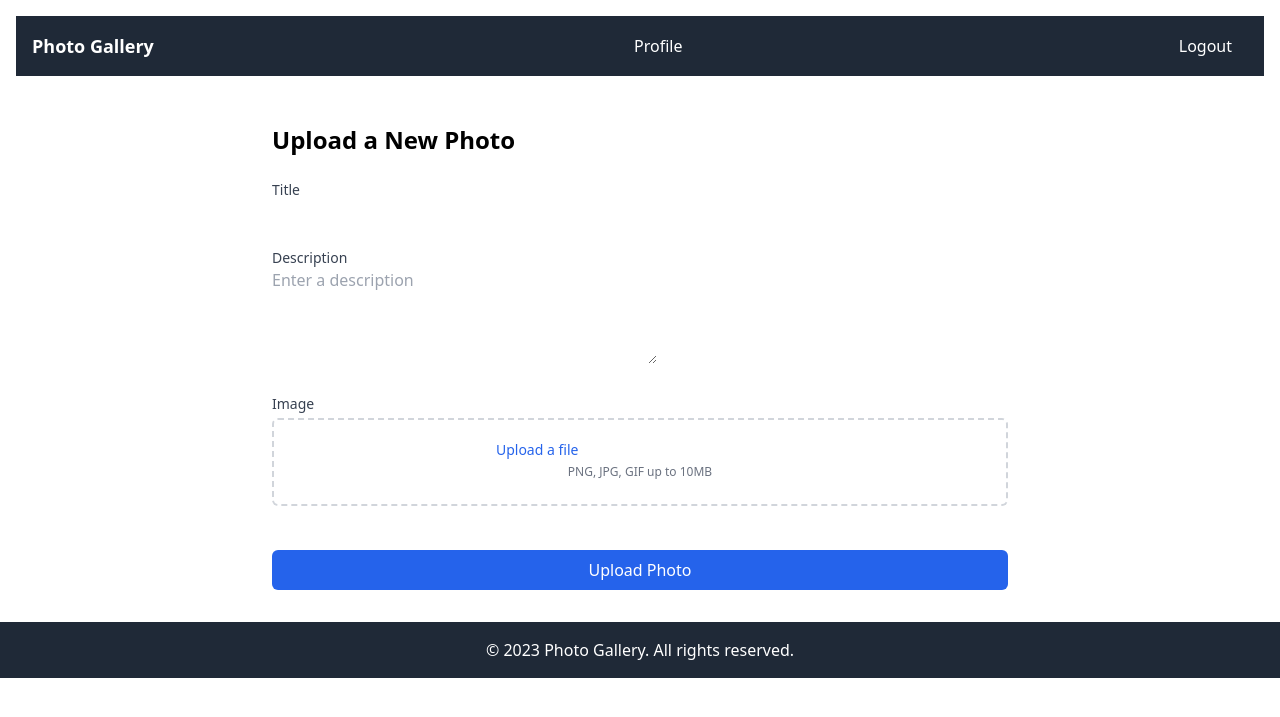
After one commit to 18Mori/gallery_photos, a Django app: page /photo/add/ in a window 1280 px wide. The commit adds this page. Shown: the top 717 px of the page. Run offline with Django 5.2, Linux system fonts and the light colour scheme; the visitor is signed in with stand-in values (Sample User, id 1); some libraries are stand-ins or nearby versions.

Commit message:
feat: Implement photo upload feature with view count and uploader information and fixed errors and system logic

```diff
--- a/gallery/forms.py
+++ b/gallery/forms.py
@@ -2,6 +2,7 @@ from django import forms
 from django.contrib.auth.forms import UserCreationForm
 from .models import userProfile
 from django.contrib.auth.models import User
+from .models import Photo
 
 class UserRegistrationForm(UserCreationForm):
     email = forms.EmailField(required=True)
@@ -13,3 +14,9 @@ class UserProfileForm(forms.ModelForm):
     class Meta:
         model = userProfile
         fields = ['bio']
+
+class PhotoForm(forms.ModelForm):
+    class Meta:
+        model = Photo
+        fields = ['title', 'description', 'image']
+        widgets = {'description': forms.Textarea(attrs={'rows': 4, 'placeholder': 'Enter a description'})}
--- a/gallery/models.py
+++ b/gallery/models.py
@@ -8,16 +8,18 @@ class Tag(models.Model):
     def __str__(self):
       return self.name
 class Photo(models.Model):
-  tital = models.CharField(max_length=50)
+  title = models.CharField(max_length=50)
+  uploader = models.ForeignKey(User, on_delete=models.CASCADE, null=True)
   description = models.TextField(blank=True)
-  image = CloudinaryField('image', blank=True)
+  image = CloudinaryField('image', blank=True, null=True)
   tags = models.ManyToManyField(Tag, blank=True)
   likes = models.ManyToManyField(User, related_name='photo_likes', blank=True)
   created_at = models.DateTimeField(auto_now_add=True)
   updated_at = models.DateTimeField(auto_now=True)
+  view_count = models.PositiveIntegerField(default=0)
 
-  def __str__(self):
-      return self.tital
+def __str__(self):
+      return self.title
 
 class userProfile(models.Model):
   user = models.OneToOneField(User, on_delete=models.CASCADE)
@@ -25,3 +27,7 @@ class userProfile(models.Model):
 
   def __str__(self):
     return self.user.username
+
+  @property
+  def uploaded_photos_count(self):
+    return Photo.objects.filter(uploader=self.user).count()
--- /dev/null
+++ b/gallery/templates/add_photo.html
@@ -0,0 +1,48 @@
+{% extends "base.html" %}
+
+{% block content %}
+<div class="max-w-3xl mx-auto py-8 px-4">
+  <h1 class="text-2xl font-bold mb-6">Upload a New Photo</h1>
+
+  <form method="POST" enctype="multipart/form-data" class="space-y-6">
+    {% csrf_token %}
+
+    <div>
+      <label class="block text-sm font-medium text-gray-700">Title</label>
+      {{ form.title }}
+      {% if form.title.errors %}
+        <p class="mt-1 text-sm text-red-600">{{ form.title.errors }}</p>
+      {% endif %}
+    </div>
+
+    <div>
+      <label class="block text-sm font-medium text-gray-700">Description</label>
+      {{ form.description }}
+    </div>
+
+    <div>
+      <label class="block text-sm font-medium text-gray-700">Image</label>
+      <div class="mt-1 flex justify-center px-6 pt-5 pb-6 border-2 border-gray-300 border-dashed rounded-md">
+        <div class="space-y-1 text-center">
+          <div class="flex text-sm text-gray-600">
+            <label class="relative cursor-pointer bg-white rounded-md font-medium text-blue-600 hover:text-blue-500">
+              <span>Upload a file</span>
+              {{ form.image }}
+            </label>
+          </div>
+          <p class="text-xs text-gray-500">PNG, JPG, GIF up to 10MB</p>
+        </div>
+      </div>
+      {% if form.image.errors %}
+        <p class="mt-1 text-sm text-red-600">{{ form.image.errors }}</p>
+      {% endif %}
+    </div>
+
+    <div class="pt-5">
+      <button type="submit" class="w-full bg-blue-600 text-white py-2 px-4 rounded-md hover:bg-blue-700">
+        Upload Photo
+      </button>
+    </div>
+  </form>
+</div>
+{% endblock %}
--- a/gallery/templates/base.html
+++ b/gallery/templates/base.html
@@ -9,9 +9,10 @@
       <div class="container mx-auto p-4">
         <nav class="flex justify-between items-center bg-gray-800 text-white p-4">
             <a href="{% url 'home' %}" class="text-lg font-bold">Photo Gallery</a>
+
             {% if user.is_authenticated %}
-            <a href="{% url 'profile' %}" class="text-white hover:text-gray-400 px-4">Profile</a>
-            {% endif %}
+                <a href="{% url 'profile' %}" class="text-white hover:text-gray-400 px-4">Profile</a>
+              {% endif %}
             {% if not user.is_authenticated %}
             <a href="{% url 'login' %}" class="text-white hover:text-gray-400 px-4">Login</a>
             {% endif %}
--- a/gallery/urls.py
+++ b/gallery/urls.py
@@ -7,4 +7,6 @@ urlpatterns = [
     path('login/', views.login, name='login'),
     path('logout/', views.logout_user, name='logout'),
     path('profile/', views.profile, name='profile'),
+    path('photo/add/', views.add_photo, name='add_photo'),
+    path('photo/<int:pk>/', views.photo_detail, name='photo_detail'),
 ]
--- a/gallery/views.py
+++ b/gallery/views.py
@@ -8,18 +8,28 @@ from django.contrib.auth import authenticate
 from django.views.decorators.http import require_http_methods
 from django.contrib import messages
 from django.contrib.auth import logout
-from django.shortcuts import redirect
 from django.contrib.auth.decorators import login_required
 from django.views.decorators.http import require_POST
+from .forms import PhotoForm
+from .models import Photo, Tag
 
 def home(request):
-  photo = Photo.objects.all()
+  photos = Photo.objects.all()
   tags = Tag.objects.all()
-  return render(request, 'home.html', {'photo': photo, 'tags': tags})
+  return render(request, 'home.html', {'photos': photos, 'tags': tags})
+
+def increment_view_count(photo):
+    photo.view_count += 1
+    photo.save()
 
 def photo_detail(request, pk):
-  photo = get_object_or_404(Photo, pk=pk)
-  return render(request, 'photo_detail.html', {'photo': photo})
+    photo = get_object_or_404(Photo, pk=pk)
+    if request.user.is_authenticated:
+        if request.user == photo.uploader:
+            increment_view_count(photo)
+    else:
+        return redirect('login')
+    return render(request, 'photo_detail.html', {'photo': photo})
 
 @require_http_methods(["GET", "POST"])
 def login(request):
@@ -46,15 +56,8 @@ def like_photo(request, pk):
     photo = get_object_or_404(Photo, pk=pk)
     if request.user in photo.likes.all():
         photo.likes.remove(request.user)
-    photo.likes.add(request.user)
-    return redirect('photo_detail', pk=pk)
-
-@login_required
-def dislike_photo(request, pk):
-    photo = get_object_or_404(Photo, pk=pk)
-    if request.user in photo.likes.all():
-        photo.likes.remove(request.user)
-    photo.dislikes.add(request.user)
+    else:
+        photo.likes.add(request.user)
     return redirect('photo_detail', pk=pk)
 
 def register(request):
@@ -83,7 +86,13 @@ def profile(request):
         return redirect('profile')
   else:
     form = UserProfileForm(instance=profile)
-  return render(request, 'registration/profile.html', {'form': form})
+  user_photos = Photo.objects.filter(uploader=request.user).order_by('-created_at')
+  context = {
+      'form': form,
+      'profile': profile,
+      'user_photos': user_photos,
+  }
+  return render(request, 'registration/profile.html', context)
 
 @require_POST
 @login_required
@@ -91,3 +100,17 @@ def logout_user(request):
     logout(request)
     messages.success(request, 'You have been logged out.')
     return redirect('home')
+
+@login_required
+def add_photo(request):
+  if request.method == 'POST':
+    form = PhotoForm(request.POST, request.FILES)
+    if form.is_valid():
+      photo = form.save(commit=False)
+      photo.uploader = request.user
+      photo.save()
+      form.save_m2m()
+      return redirect('photo_detail', pk=photo.pk)
+  else:
+    form = PhotoForm()
+  return render(request, 'add_photo.html', {'form': form})
```
Also changed, not shown: gallery/templates/home.html (+22 -1 lines), gallery/templates/photo_detail.html (added, +22 -0 lines), gallery/templates/registration/profile.html (+34 -8 lines), gallery/migrations/0002_rename_tital_photo_title_photo_view_count.py (added), gallery/migrations/0003_photo_uploader.py (added), gallery/migrations/0004_alter_photo_image.py (added), gallery/templates/registration/register.html (line endings or trailing spaces).
